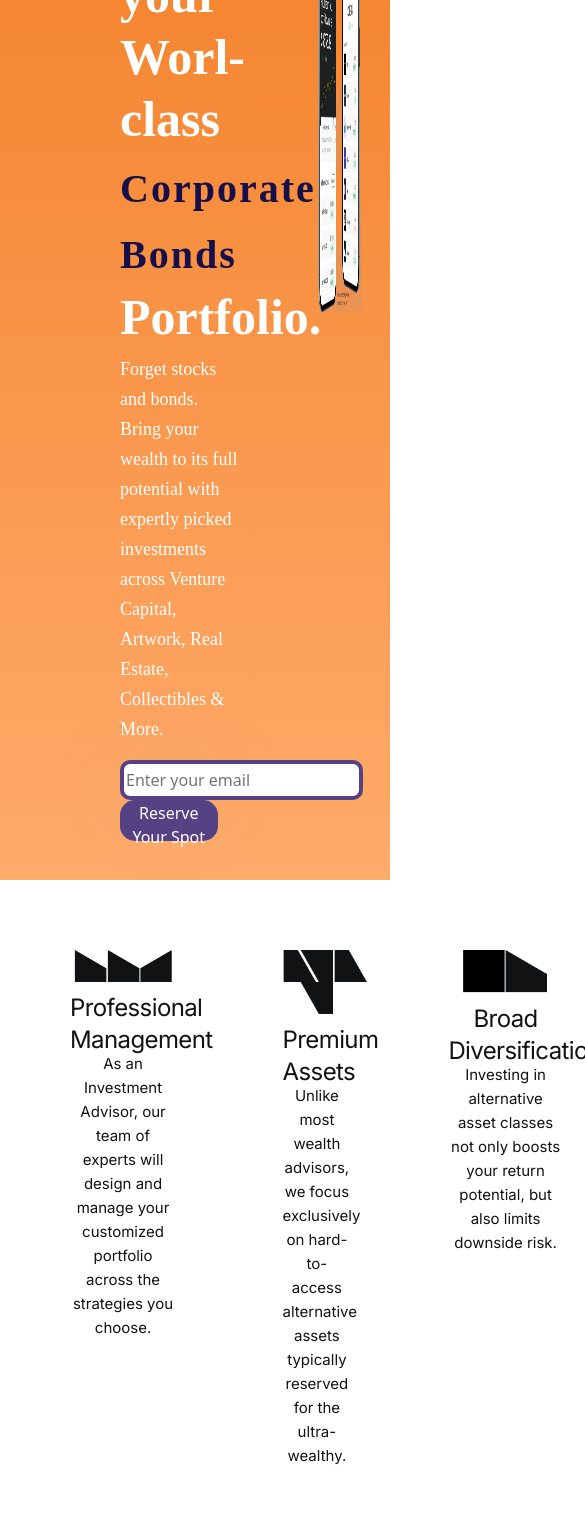
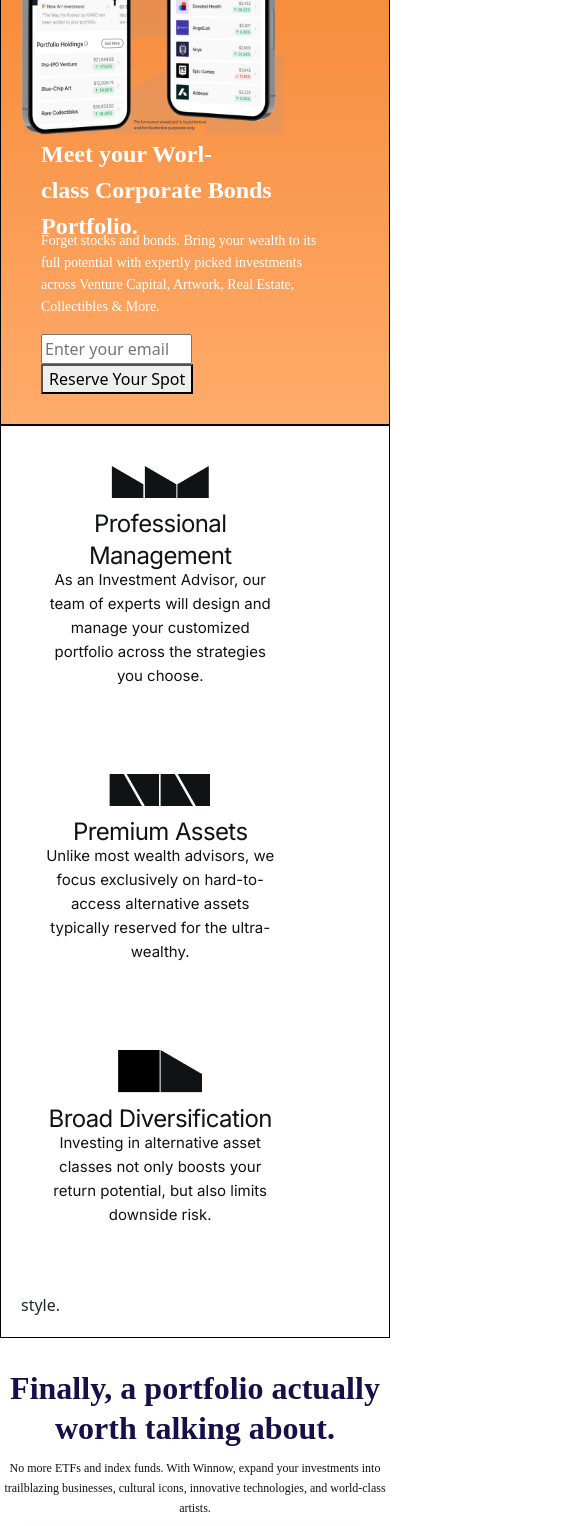
Before and after one commit to Ppreedam/winnow, a React (Create React App) app in the folder client/: page / in a window 390 px wide. Shown: the part 240-1766 px from the top of the page, 585 px wide, since content can reach past the window. Built offline with nearby package versions, Linux system fonts and the light colour scheme.

Commit message:
website responsive

```diff
--- a/client/src/component/HomemainPage/Winnow.module.css
+++ b/client/src/component/HomemainPage/Winnow.module.css
@@ -1,10 +1,18 @@
+.main {
+  /* border: 1px solid rebeccapurple;
+  width: 100%; */
+  margin: auto;
+  border: 1px solid black;
+}
+
 .first_part {
   display: flex;
   height: auto;
+  width: 100%;
+  margin-left: 10px;
+  margin: auto;
   padding-top: 142px;
   padding-bottom: 80px;
-  left: 0px;
-  top: 0px;
   background: linear-gradient(180deg, #f27c22 0%, #ffab6b 100%);
   /* border: 1px solid black; */
 }
@@ -16,7 +24,7 @@
 }
 
 .text_box_meet {
-  width: 80%;
+  width: 60%;
   height: max-content;
   text-align: left;
   font-family: "Rubik";
@@ -25,7 +33,6 @@
   font-size: 50px;
   line-height: 62px;
   color: #ffffff;
-  /* border: 1px solid white; */
   /* border: 1px solid black; */
 }
 
@@ -33,7 +40,7 @@
   height: max-content;
   width: 63%;
   text-align: left;
-  margin-top: -10px;
+  margin-top: -30px;
   /* border: 1px solid black; */
   font-family: "Rubik";
   font-style: normal;
@@ -55,7 +62,7 @@
   margin-right: 85px;
 }
 
-.text_box_button input {
+.text_box_button_main input {
   box-sizing: border-box;
   outline: none;
   background: #ffffff;
@@ -64,7 +71,7 @@
   height: 40.42px;
 }
 
-.text_box_button button {
+.text_box_button_main button {
   background: #554284;
   border: none;
   border-radius: 15px;
@@ -72,14 +79,95 @@
   height: 40.42px;
 }
 
-.text_box_button {
-  width: 50%;
+.text_box_button_main {
+  width: fit-content;
   height: 40.42px;
+
   border-radius: 15px;
   background: #554284;
   box-shadow: 0px 4px 100px rgba(74, 148, 154, 0.1);
 }
+/* -------------------------------------------responsive part--------------------------------------------------- */
+/* -----------------------------------------------------------------tab view----------------------------------------- */
+@media (max-width: 768px) {
+  .first_part {
+    padding-top: 70px;
+    padding-bottom: 40px;
+    margin: auto;
+  }
 
+  .text_box {
+    margin-left: 30px;
+    width: 100%;
+  }
+
+  .text_box_meet {
+    font-size: 35px;
+    width: 90%;
+    line-height: 48px;
+  }
+
+  .text_box_Stock {
+    width: 100%;
+    font-size: 16px;
+    line-height: 26px;
+  }
+
+  .image_box img {
+    width: 100%;
+    height: auto;
+    padding-top: 30px;
+    margin-right: 30px;
+  }
+}
+.text_box_button {
+  width: 68%;
+}
+
+/* Media Queries for Mobile View */
+@media (max-width: 480px) {
+  .first_part {
+    padding-top: 60px;
+    padding-bottom: 30px;
+    border: 1px solid black;
+    display: flex;
+    flex-direction: column-reverse;
+  }
+
+  .text_box {
+    margin-left: 40px;
+    width: 80%;
+  }
+
+  .text_box_meet {
+    font-size: 24px;
+    line-height: 36px;
+  }
+
+  .text_box_Stock {
+    width: 90%;
+    font-size: 14px;
+    line-height: 22px;
+  }
+  .image_box {
+    width: 100%;
+    margin: auto;
+  }
+
+  .image_box img {
+    width: 80%;
+    height: auto;
+  }
+  .text_box_button {
+    width: 97%;
+  }
+  .text_box_button input {
+    width: 50%;
+  }
+  /* .text_box_button button {
+    height: 30px;
+  } */
+}
 /* -----------------------------------------Second_part--------------------------------------------------- */
 
 .Home_second_part {
@@ -126,7 +214,35 @@
 .Home_second_part_box2_image img:nth-child(3) {
   margin-right: -16px;
 }
+/* ----------------------------------------------------responsive-------------------------------------------------------------- */
+@media (max-width: 768px) {
+  .Home_second_part {
+    grid-template-columns: repeat(2, 1fr);
+    border: 1px solid black;
 
+  }
+  .Home_second_part > div {
+    width: 80%;
+    height: fit-content;
+    padding: 20px;
+    text-align: center;
+  }
+}
+
+/* Media Queries for Mobile View */
+@media (max-width: 480px) {
+  .Home_second_part {
+    grid-template-columns: repeat(1, 1fr);
+    padding: 20px;
+  }
+  .Home_second_part > div {
+    width: 80%;
+    height: fit-content;
+    padding: 20px;
+    /* border: 1px solid red; */
+    text-align: center;
+  }
+}
 /* ----------------------------------------third_part------------------------------------------------------------ */
 
 .Home_third_part {
@@ -237,11 +353,13 @@
   display: flex;
   gap: 20px;
   margin: auto;
-  padding-bottom: 20px;
 }
 .Home_third_part_box_button button {
   box-sizing: border-box;
-  width: 120px;
+
+  width: 82px;
+  height: 25px;
+
   background: #ffffff;
   border: 1px solid #000000;
   border-radius: 8px;
@@ -263,6 +381,159 @@
   background: #ffffff;
   border: 2px solid #cecece;
   border-radius: 20px;
+}
+
+/* ---------------------------------------------------responsive view ---------------------------------------------- */
+/* Media Queries for Tab View */
+@media (max-width: 768px) {
+  .Home_third_part_heading {
+    width: 100%;
+    padding-top: 40px;
+    font-size: 40px;
+    line-height: 50px;
+  }
+
+  .Home_third_part_text {
+    width: 100%;
+    padding-top: 20px;
+    font-size: 14px;
+    line-height: 24px;
+  }
+
+  .Home_third_part_box {
+    display: grid;
+    grid-template-columns: 1fr;
+    gap: 20px;
+    padding: 30px;
+    padding-top: 20px;
+    padding-left: 20px;
+    padding-right: 20px;
+  }
+
+  .Home_third_part_box > div {
+    width: 100%;
+  }
+
+  .Home_third_part_box img:nth-child(1) {
+    height: auto;
+    border-radius: 20px;
+  }
+
+  .Home_third_part_box_div_text {
+    width: 100%;
+    font-size: 16px;
+    line-height: 19px;
+  }
+
+  .Home_third_part_box_div_hr {
+    width: 100%;
+  }
+
+  .Home_third_part_box_div_funde {
+    width: 100%;
+    justify-content: center;
+  }
+
+  .Home_third_part_box_div_funde > div {
+    font-size: 14px;
+    line-height: 17px;
+  }
+
+  .Home_third_part_box img:nth-child(2) {
+    width: 100%;
+    height: auto;
+  }
+
+  .Home_third_part_box_number {
+    width: 100%;
+    justify-content: center;
+  }
+
+  .Home_third_part_box_button {
+    width: 100%;
+    justify-content: center;
+  }
+
+  .Home_third_part_box_button button {
+    width: 100px;
+    height: 30px;
+  }
+}
+
+/* Media Queries for Mobile View */
+@media (max-width: 480px) {
+  .Home_third_part_heading {
+    width: 100%;
+    padding-top: 30px;
+    font-size: 32px;
+    line-height: 40px;
+  }
+
+  .Home_third_part_text {
+    width: 100%;
+    padding-top: 10px;
+    font-size: 12px;
+    line-height: 20px;
+  }
+
+  .Home_third_part_box {
+    display: grid;
+    grid-template-columns: 1fr;
+    gap: 10px;
+    padding: 20px;
+    padding-top: 10px;
+    padding-left: 10px;
+    padding-right: 10px;
+  }
+
+  .Home_third_part_box > div {
+    width: 100%;
+  }
+
+  .Home_third_part_box img:nth-child(1) {
+    height: auto;
+    border-radius: 15px;
+  }
+
+  .Home_third_part_box_div_text {
+    width: 100%;
+    font-size: 14px;
+    line-height: 16px;
+  }
+
+  .Home_third_part_box_div_hr {
+    width: 100%;
+  }
+
+  .Home_third_part_box_div_funde {
+    width: 100%;
+    justify-content: center;
+  }
+
+  .Home_third_part_box_div_funde > div {
+    font-size: 12px;
+    line-height: 14px;
+  }
+
+  .Home_third_part_box img:nth-child(2) {
+    width: 100%;
+    height: auto;
+  }
+
+  .Home_third_part_box_number {
+    width: 100%;
+    justify-content: center;
+  }
+
+  .Home_third_part_box_button {
+    width: 100%;
+    justify-content: center;
+  }
+
+  .Home_third_part_box_button button {
+    width: 80px;
+    height: 25px;
+  }
 }
 /* ------------------------------------------------------Home_fourth_part--------------------------------------------------------- */
 .Home_fourth_part {
@@ -320,6 +591,77 @@
   width: 90%;
   height: 500px;
 }
+/* -----------------------------------------------------responsive---------------------------------------------------------------- */
+/* Media Queries for Tab View */
+@media (max-width: 768px) {
+  .Home_fourth_part {
+    height: auto;
+    padding: 50px 0;
+    display: flex;
+    flex-direction: column-reverse;
+    border: 1px solid black;
+  }
+
+  .Home_fourth_part > div {
+    width: 80%;
+  }
+
+  .Home_fourth_part_box_1_heading {
+    height: auto;
+    font-size: 40px;
+    line-height: 50px;
+  }
+
+  .Home_fourth_part_box_1_text {
+    font-size: 16px;
+    line-height: 26px;
+  }
+
+  .Home_fourth_part_box_1_button {
+    width: 140px;
+    height: 45px;
+  }
+
+  .Home_fourth_part_box_2 > img {
+    width: 100%;
+    height: auto;
+  }
+}
+
+/* Media Queries for Mobile View */
+@media (max-width: 480px) {
+  .Home_fourth_part {
+    height: auto;
+    padding: 30px 0;
+    display: flex;
+    flex-direction: column-reverse;
+  }
+
+  .Home_fourth_part > div {
+    width: 90%;
+  }
+
+  .Home_fourth_part_box_1_heading {
+    height: auto;
+    font-size: 32px;
+    line-height: 40px;
+  }
+
+  .Home_fourth_part_box_1_text {
+    font-size: 14px;
+    line-height: 24px;
+  }
+
+  .Home_fourth_part_box_1_button {
+    width: 120px;
+    height: 40px;
+  }
+
+  .Home_fourth_part_box_2 > img {
+    width: 100%;
+    height: auto;
+  }
+}
 /* --------------------------------------------fith_part------------------------------------- */
 .Home_fith_part {
   height: 638px;
@@ -342,7 +684,6 @@
   background: #ffffff;
   border: 1px solid #ffffff;
   border-radius: 6px;
-  padding: 10px;
 }
 .Home_fith_part_box_2_heading {
   height: 120px;
@@ -381,6 +722,82 @@
   border: 1px solid #d9dbe9;
   border-radius: 76px;
 }
+
+/* ---------------------------------------------------------responsive--------------------------------------------------------------- */
+/* Media Queries for Tab View */
+@media (max-width: 768px) {
+  .Home_fith_part {
+    height: auto;
+    /* padding: 50px 0; */
+    border: 1px solid black;
+    display: flex;
+    flex-direction: column-reverse;
+    justify-content: center;
+  }
+
+  .Home_fith_part > div {
+    width: 80%;
+  }
+
+  .Home_fith_part_box_1 {
+    grid-template-columns: repeat(2, 1fr);
+  }
+
+  .Home_fith_part_box_2_heading {
+    height: auto;
+    width: 50%;
+    margin: auto;
+    font-size: 40px;
+    line-height: 50px;
+  }
+
+  .Home_fith_part_box_2_text {
+    margin-top: 0;
+    font-size: 16px;
+    line-height: 26px;
+  }
+
+  .Home_fith_part_box_2_button {
+    width: 140px;
+    height: 45px;
+  }
+}
+
+/* Media Queries for Mobile View */
+@media (max-width: 480px) {
+  .Home_fith_part {
+    height: auto;
+    padding: 30px 0;
+    display: flex;
+    flex-direction: column-reverse;
+  }
+
+  .Home_fith_part > div {
+    width: 90%;
+  }
+
+  .Home_fith_part_box_1 {
+    grid-template-columns: 1fr;
+  }
+
+  .Home_fith_part_box_2_heading {
+    height: auto;
+    font-size: 32px;
+    line-height: 40px;
+  }
+
+  .Home_fith_part_box_2_text {
+    margin-top: 0;
+    font-size: 14px;
+    line-height: 24px;
+  }
+
+  .Home_fith_part_box_2_button {
+    width: 120px;
+    height: 40px;
+  }
+}
+
 
 /* -------------------------------------------seventh_part-------------------------- */
 .Home_seventh_part {
@@ -440,6 +857,74 @@
   width: 70%;
   height: 500px;
 }
+/* ----------------------------------------------------------------------responsive--------------------------------------------------- */
+/* Media Queries for Tab View */
+@media (max-width: 768px) {
+  .Home_seventh_part {
+    height: auto;
+    padding: 50px 0;
+  }
+
+  .Home_seventh_part > div {
+    width: 80%;
+  }
+
+  .Home_seventh_part_box_1_heading {
+    height: auto;
+    font-size: 40px;
+    line-height: 50px;
+  }
+
+  .Home_seventh_part_box_1_text {
+    font-size: 16px;
+    line-height: 26px;
+  }
+
+  .Home_seventh_part_box_1_button {
+    width: 140px;
+    height: 45px;
+  }
+
+  .Home_seventh_part_box_2 > img {
+    width: 100%;
+    height: auto;
+  }
+}
+
+/* Media Queries for Mobile View */
+@media (max-width: 480px) {
+  .Home_seventh_part {
+    height: auto;
+    padding: 30px 0;
+    display: flex;
+    flex-direction: column-reverse;
+  }
+
+  .Home_seventh_part > div {
+    width: 90%;
+  }
+
+  .Home_seventh_part_box_1_heading {
+    height: auto;
+    font-size: 32px;
+    line-height: 40px;
+  }
+
+  .Home_seventh_part_box_1_text {
+    font-size: 14px;
+    line-height: 24px;
+  }
+
+  .Home_seventh_part_box_1_button {
+    width: 120px;
+    height: 40px;
+  }
+
+  .Home_seventh_part_box_2 > img {
+    width: 100%;
+    height: auto;
+  }
+}
 
 /* -------------------------------------------eighth_part----------------------------------------------------------- */
 
@@ -487,27 +972,70 @@
 }
 
 .text_box_button1 {
-  width: 340px;
+  width: 300px;
   margin: auto;
   height: 40.42px;
-  margin-top: 100px;
+  margin-top: 50px;
   border-radius: 15px;
   background: rgba(242, 124, 35, 1);
   box-shadow: 0px 4px 100px rgba(74, 148, 154, 0.1);
 }
-/* --------------------------------------------------word----------------------------------- */
+/* Media Queries for Tab View */
+@media (max-width: 768px) {
+  .Home_eighth_part {
+    width: 90%;
+    height: auto;
+    margin: 50px auto;
+    padding: 30px;
+  }
 
-  .word {
-    font-family: 'Rubik';
-font-style: normal;
-font-weight: 700;
-font-size:40px;
-line-height: 62px;
-/* or 124% */
+  .Home_eighth_part_heading {
+    width: 100%;
+    font-size: 40px;
+    line-height: 50px;
+    padding-top: 30px;
+  }
 
-letter-spacing: 2px;
+  .text_box_button1 {
+    width: 50%;
+    margin: 30px auto;
+    height: auto;
+  }
 
-/* Title colour */
+  .text_box_button1 input,
+  .text_box_button1 button {
+    width: 50%;
+    height: 40px;
 
-color: #170F49;
   }
+}
+
+/* Media Queries for Mobile View */
+@media (max-width: 480px) {
+  .Home_eighth_part {
+    width: 80%;
+    height: auto;
+    margin: 10px auto;
+    padding: 20px;
+    border: 1px solid black;
+  }
+
+  .Home_eighth_part_heading {
+    width: 100%;
+    font-size: 32px;
+    line-height: 40px;
+    padding-top: 20px;
+  }
+
+  .text_box_button1 {
+    width: 100%;
+    margin: 20px auto;
+    height: auto;
+  }
+
+  .text_box_button1 input,
+  .text_box_button1 button {
+    width: 50%;
+    height: 36px;
+  }
+}
```
